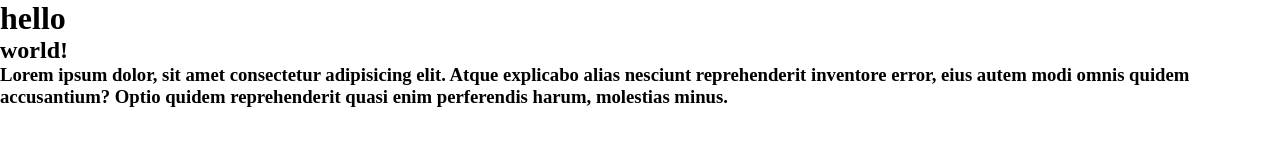
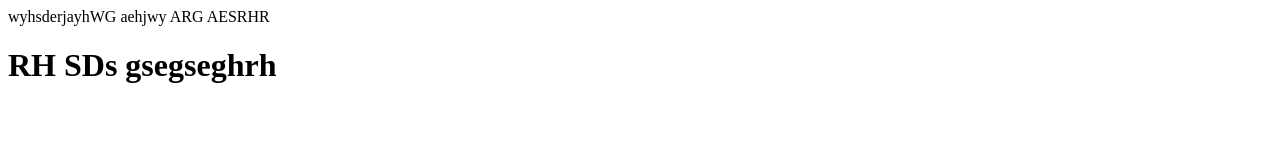
Before and after one commit to CarrilhoLoza/Aprendendo-git-e-github, a plain HTML site: page index.html in a window 1280 px wide. Drawn offline with Linux system fonts and the light colour scheme.

Commit message:
15° commit - exemplo de fazer merda

```diff
--- a/index.html
+++ b/index.html
@@ -1,18 +1,13 @@
 <!DOCTYPE html>
 <html lang="en">
-<head>
-    <meta charset="UTF-8">
-    <meta name="viewport" content="width=device-width, initial-scale=1.0">
-    <link rel="stylesheet" href="styles.css">
-    <title>corrigido</title>
-</head>
-<body>
-    <h1>
-        hello
-    </h1>
-    <h2>world!</h2>
-    <h3>
-        Lorem ipsum dolor, sit amet consectetur adipisicing elit. Atque explicabo alias nesciunt reprehenderit inventore error, eius autem modi omnis quidem accusantium? Optio quidem reprehenderit quasi enim perferendis harum, molestias minus.
-    </h3>
-</body>
+<heaaefgahg8">
+    <meta name="viewport"SRHSRAH content="width=device-width, initial-scale=1.0">
+wyhsderjayhWG
 </html>
+aehjwy
+ARG
+AESRHR
+<h1>RH
+    SDs
+    gsegseghrh
+</h1>
```
